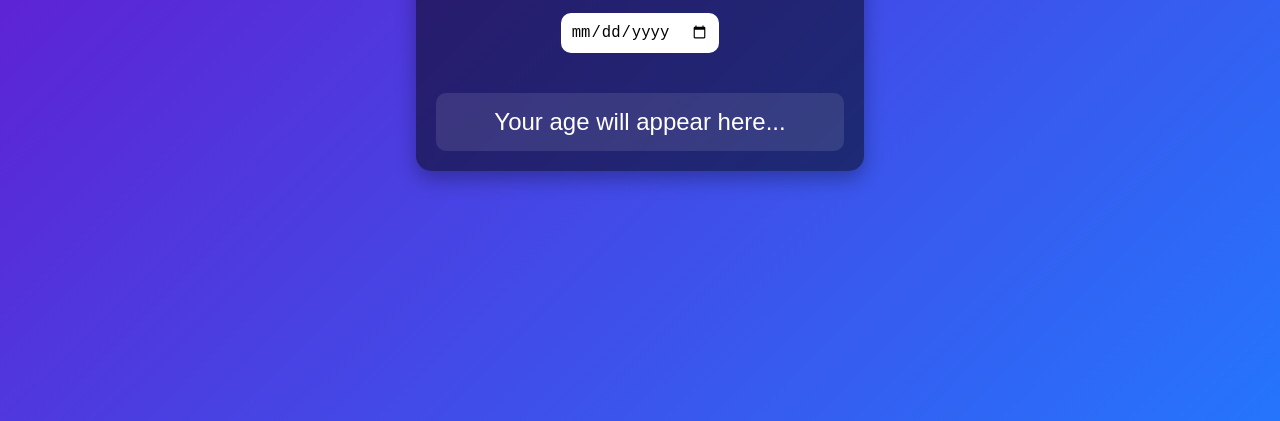
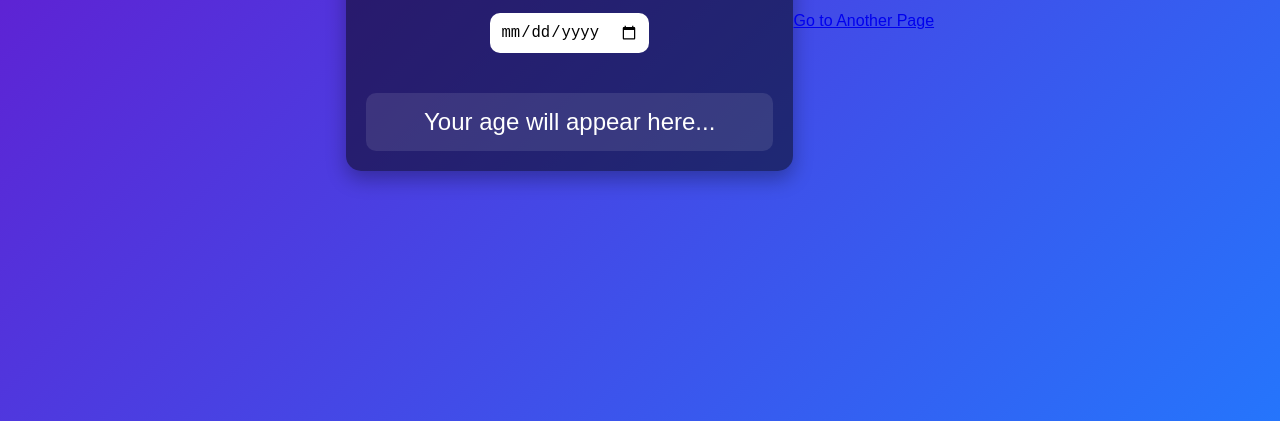
Before and after one commit to PrinceCoding/AgeCalculator, a plain HTML site: page index.html in a window 1280 px wide. Shown: the part 379-800 px from the top of the page. Drawn offline with Linux system fonts and the light colour scheme.

Commit message:
Update index.html

```diff
--- a/index.html
+++ b/index.html
@@ -69,6 +69,11 @@
     <div class="age-display" id="ageDisplay">Your age will appear here...</div> <!-- Display area for the calculated age -->
   </div>
 
+
+<!-- Link to another HTML page -->
+<a href="another-page.html">Go to Another Page</a>
+
+
   <!-- JavaScript for the Age Calculator -->
   <script>
     function startAgeTimer() {
```
